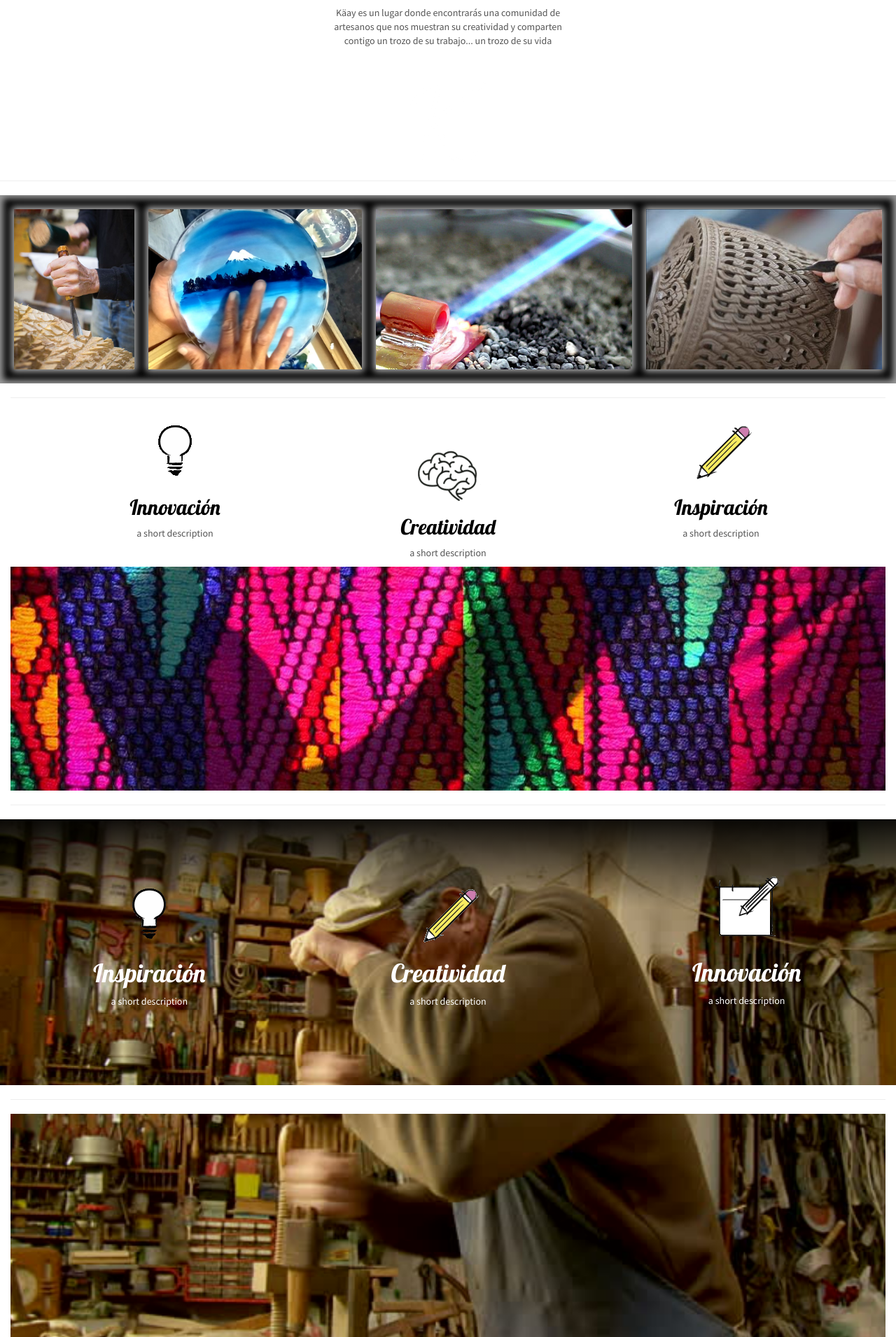
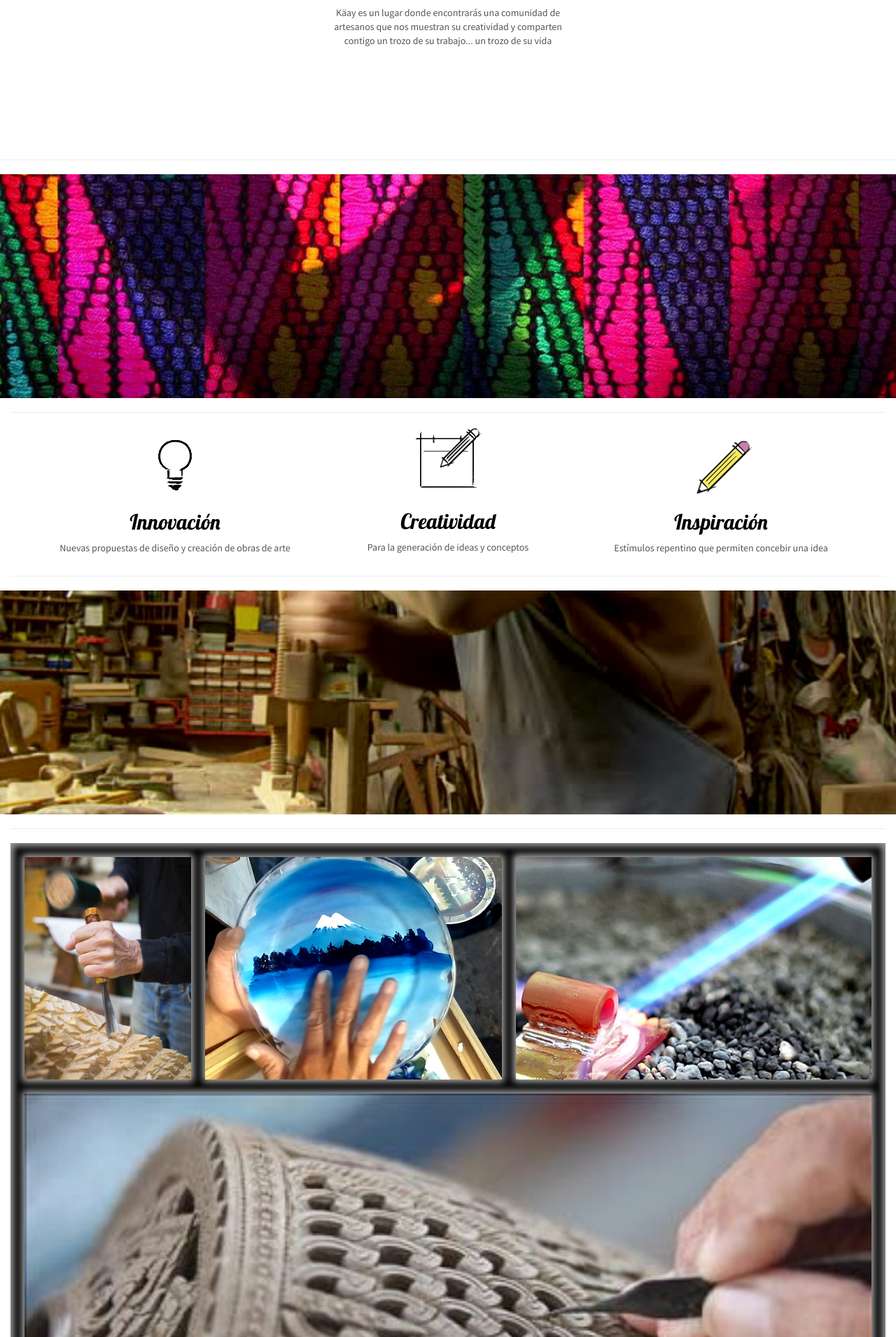
Before and after one commit to GonzaloAvilez/kaay, a Django app: template socialhand/src/templates/home.html in a window 1280 px wide. Shown: the part 987-2898 px from the top of the page at 70% size. Run offline with Django 3.2, Linux system fonts and the light colour scheme; the template is opened without the code that fills it, so the values that code supplies are empty; some libraries are stand-ins or nearby versions.

Commit message:
only home.html decorations

```diff
--- a/socialhand/src/static/site/css/main.css
+++ b/socialhand/src/static/site/css/main.css
@@ -1552,12 +1552,15 @@ blockquote p {
 .img2, .img3 {
     height: 100vh;
     top: -30vh;
-/*    top: -30vh;
-*/    z-index: 20;
-}
+/*   z-index: 1;
+*/}
 .img3 {
     background-image: url("/static/site/img/carpintero.jpg") ;
 }
 .img2 {
     background-image: url("/static/site/img/mexican_colors.jpg") ;
 }
+
+.frente{
+  z-index: 200;
+}
--- a/socialhand/src/templates/home.html
+++ b/socialhand/src/templates/home.html
@@ -129,11 +129,66 @@
       <div class="col-md-4 col-md-offset-4">
         <h2 class="text-center article-title" style="font-size:300%;">{% trans 'Welcome' %}</h2>
         <p class="text-center">{% trans 'Käay es un lugar donde encontrarás una comunidad de artesanos que nos muestran su creatividad y comparten contigo un trozo de su trabajo... un trozo de su vida '%}</p>
-        <img class="img-responsive"  alt="" src="{% static "/static/site/img/letter_k.gif" %}" style="display: block; margin-left: auto; margin-right: auto; margin-top: 40px;">
+        <img class="img-responsive"  alt="" src="{% static "/static/site/img/letter_k.gif" %}" style="display: block; margin-left: auto; margin-right: auto;">
       </div>
     </div>
   </div>
 </section>
+
+<hr class="custom">
+
+<div class=" no-padding prlx prlx2">
+      <div class="img img2" ></div>
+</div>
+
+
+
+<div class="container-fluid"> <!-- principal -->
+
+
+
+
+
+
+
+
+<hr class="custom">
+<section id="aditional" class="no-padding parallax-bg2">
+ <div id="icons" style="background-position: 50% 0%;" data-stellar-background-ratio="0.5">
+            <div class="container">
+                <div class="row ">
+                    <!-- Icons -->
+                    <div class="col-md-4 text-center animate fadeInLeft">
+                        <img src="{% static 'site/img/foco_enciende.gif' %}" alt="logo">
+                        <h2 class="padding-top-10">Innovación</h2>
+                        <p> {% trans 'Nuevas  propuestas de diseño y creación de obras de arte'%}</p>
+                    </div>
+                    <div class="col-md-4 text-center animate fadeIn">
+                        <img src="{% static 'site/img/draft.gif' %}" alt="logo">
+                        <h2 class="padding-top-10">Creatividad</h2>
+                        <p>{% trans  'Para la generación de ideas y conceptos '%}</p>
+                    </div>
+                    <div class="col-md-4 text-center animate fadeInRight">
+                       <img src="{% static 'site/img/lapiz_color.gif' %}" alt="logo">
+                        <h2 class="padding-top-10">Inspiración</h2>
+                        <p>{% trans 'Estímulos repentino que permiten concebir una idea' %}</p>
+                    </div>
+                    <!-- End Icons -->
+                </div>
+            </div>
+        </div>
+</section>
+
+
+
+
+
+<hr class="custom">
+<div class="no-padding prlx prlx3">
+      <div class="img img3" ></div>
+  </div>
+
+
 
 <hr class="custom">
 <div id="band"class="justified-gallery inverse-frame" style="background-color: black">
@@ -146,139 +201,6 @@
      <a class="portfolio-box image-frame ">
     <img  src="{% static "/static/site/img/a.jpg" %}"></a>
 </div>
-
-
-<div class="container-fluid">
-
-<hr class="custom">
-<section id="aditional" class="no-padding parallax-bg2">
- <div id="icons" style="background-position: 50% 0%;" data-stellar-background-ratio="0.5">
-            <div class="container">
-                <div class="row ">
-                    <!-- Icons -->
-                    <div class="col-md-4 text-center animate fadeInLeft">
-                        <img src="{% static 'site/img/foco_enciende.gif' %}" alt="logo">
-                        <h2 class="padding-top-10">Innovación</h2>
-                        <p> a short description </p>
-                    </div>
-                    <div class="col-md-4 text-center animate fadeIn">
-                        <img src="{% static 'site/img/cerebro.gif' %}" alt="logo">
-                        <h2 class="padding-top-10">Creatividad</h2>
-                        <p> a short description</p>
-                    </div>
-                    <div class="col-md-4 text-center animate fadeInRight">
-                       <img src="{% static 'site/img/lapiz_color.gif' %}" alt="logo">
-                        <h2 class="padding-top-10">Inspiración</h2>
-                        <p>a short description</p>
-                    </div>
-                    <!-- End Icons -->
-                </div>
-            </div>
-        </div>
-</section>
-
-<div class="prlx prlx3">
-      <div class="img img2" ></div>
-  </div>
-
-<hr class="custom">
-
-<section id="portafolio" class="no-padding parallax-bg1 background-primary" style="background-position: 50% 0%;" data-stellar-background-ratio="0.5">
-  <div class="container-fluid">
-    <div class="row no-gutter  margin-vert-40">
-
-
- <div class="col-md-4 text-center margin-gif animate fadeInLeft">
-                        <img src="{% static 'site/img/foco_enciende.gif' %}" alt="logo">
-                        <h1 class="padding-top-10">Inspiración</h1>
-                        <p><font color="white"> a short description </font></p>
-                    </div>
-                    <div class="col-md-4 text-center margin-gif animate fadeIn">
-                        <img src="{% static 'site/img/lapiz_color.gif' %}" alt="logo">
-                        <h1 class="padding-top-10">Creatividad</h1>
-                        <p><font color="white"> a short description</font></p>
-                    </div>
-                    <div class="col-md-4 text-center animate fadeInRight">
-                       <img src="{% static 'site/img/draft.gif' %}" alt="logo">
-                        <h1 class="padding-top-10">Innovación</h1>
-                        <p><font color="white">a short description</font></p>
-                    </div>
-
-
-    </div>
-  </div>
-
- <!--  <div class=" container-fluid">
-    <div class="row no-gutter">
-      <div class="col-md-3 col-xs-6  ">
-        <a href="/" class="portfolio-box">
-          <img  src="{% static "/static/site/img/pcb02.jpg" %}" class="img-responsive" alt="Generic image">
-          <div class="portfolio-box-caption">
-            <div class="portfolio-box-caption-content">
-              <div class="project-category text-faded">
-              Category
-              </div>
-              <div class="project-name">
-              Project Name
-              </div>
-            </div>
-          </div>
-        </a>
-      </div>
-      <div class="col-md-3 col-xs-6 col-md-offset-3 ">
-        <a href="/" class="portfolio-box">
-          <img  src="{% static "/static/site/img/pcb02.jpg" %}" class="img-responsive" alt="Generic image">
-          <div class="portfolio-box-caption">
-            <div class="portfolio-box-caption-content">
-              <div class="project-category text-faded">
-              Category
-              </div>
-              <div class="project-name">
-              Project Name
-              </div>
-            </div>
-          </div>
-        </a>
-      </div>
-      <div class="col-md-3 col-xs-6 col-md-offset-3 ">
-        <a href="/" class="portfolio-box">
-          <img  src="{% static "/static/site/img/pcb02.jpg" %}" class="img-responsive" alt="Generic image">
-          <div class="portfolio-box-caption">
-            <div class="portfolio-box-caption-content">
-              <div class="project-category text-faded">
-              Category
-              </div>
-              <div class="project-name">
-              Project Name
-              </div>
-            </div>
-          </div>
-        </a>
-      </div>
-      <div class="col-md-3 col-xs-6 col-md-offset-3 ">
-        <a href="/" class="portfolio-box">
-          <img  src="{% static "/static/site/img/pcb02.jpg" %}" class="img-responsive" alt="Generic image">
-          <div class="portfolio-box-caption">
-            <div class="portfolio-box-caption-content">
-              <div class="project-category text-faded">
-              Category
-              </div>
-              <div class="project-name">
-              Project Name
-              </div>
-            </div>
-          </div>
-        </a>
-      </div>
-    </div>
-  </div>  --> <!-- container-fluid -->
-</section>
-
-<hr class="custom">
-
-<div class="prlx prlx3">
-      <div class="img img3" ></div>
-  </div>
 
 <hr class="custom">
 
```
Also changed, not shown: socialhand/src/static/site/img/balloon.png (deleted), socialhand/src/static/site/img/balloon2.png (deleted), socialhand/src/static/site/img/balloon3.png (deleted), socialhand/src/static/site/img/pincel.png (deleted), socialhand/src/static/site/img/pincel_color.png (deleted), socialhand/src/static/site/img/pincel_opt.png (deleted).
